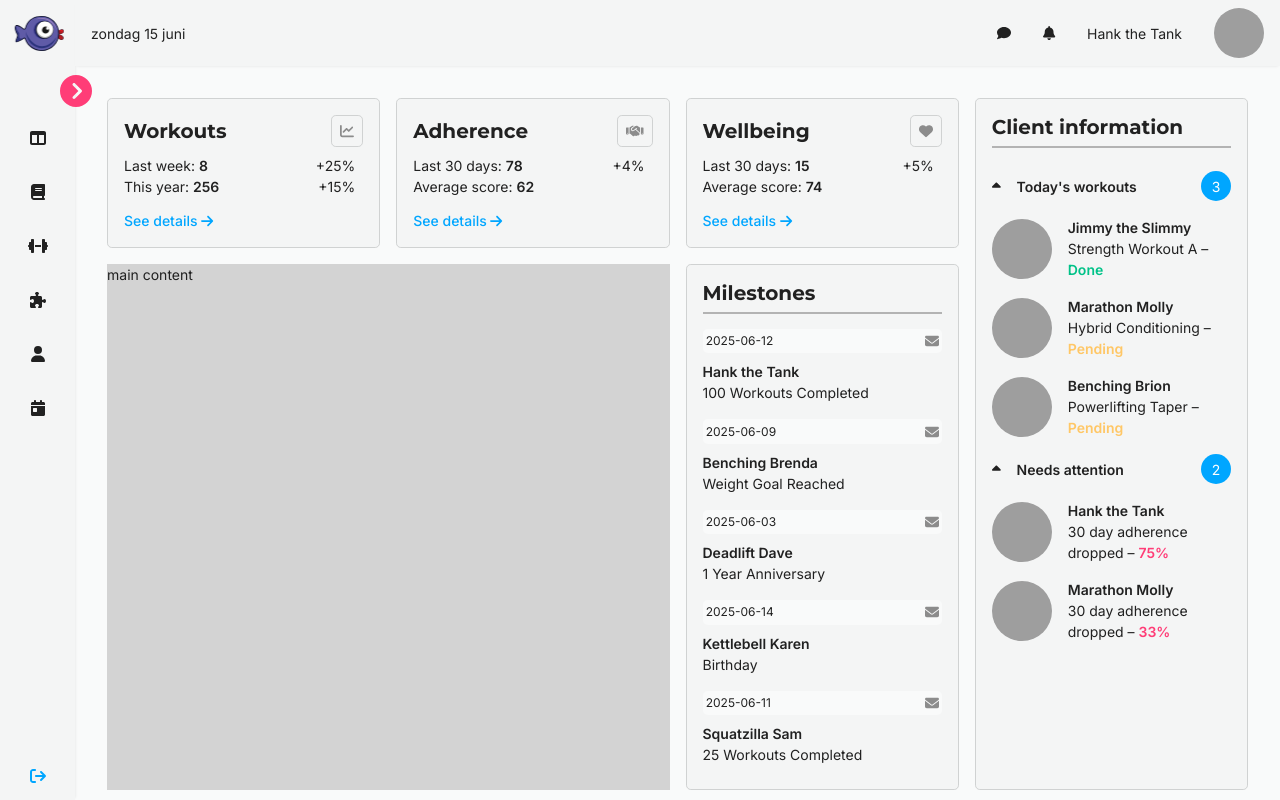
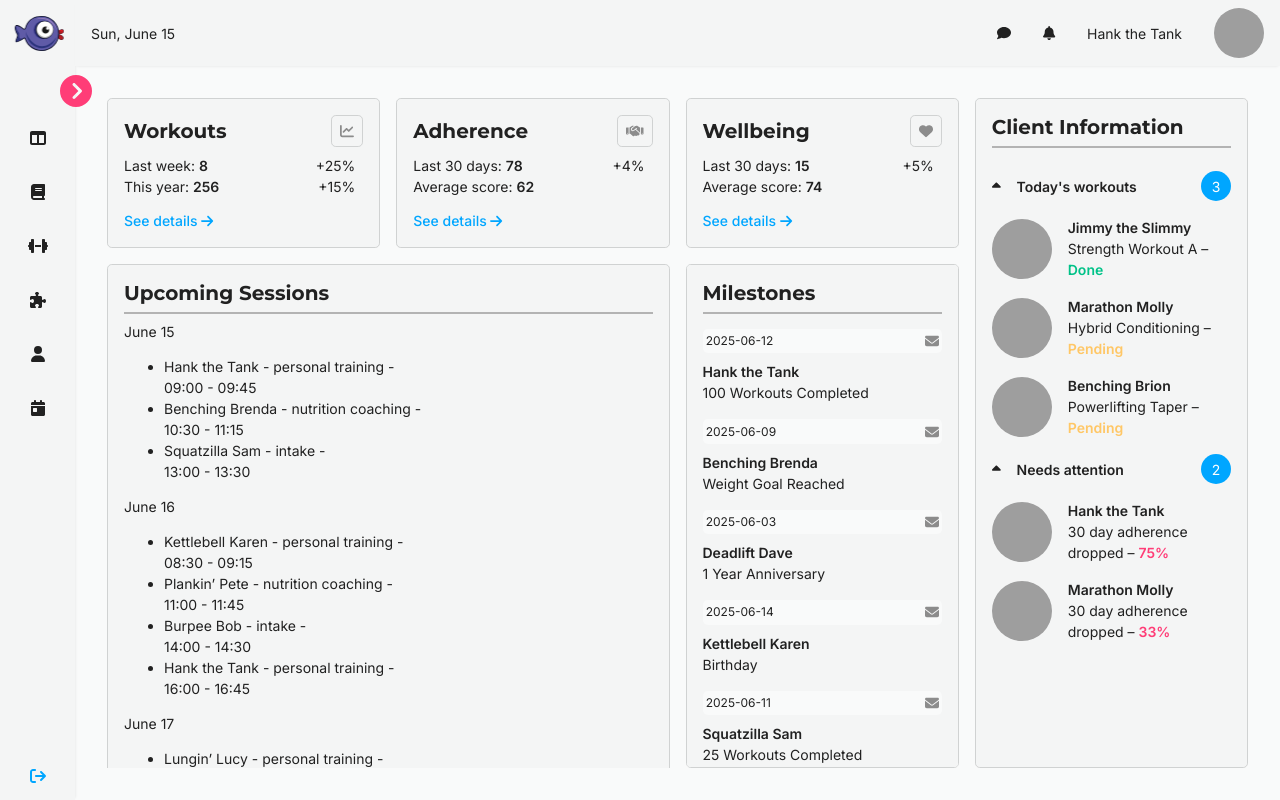
Before and after one commit to sjoerdjansz/eindopdracht-novi-frontend-sjansz, a React (Vite) app: page /dashboard in a window 1280 px wide. Built offline with nearby package versions, Linux system fonts and the light colour scheme; grey boxes are pictures that could not be loaded.

Commit message:
(feat/fix) dashboard base layout almost done. bug fixes

```diff
--- a/src/components/dashboardCard/DashboardCard.jsx
+++ b/src/components/dashboardCard/DashboardCard.jsx
@@ -6,10 +6,12 @@ export function DashboardCard({ title, flexDirection, icon, children }) {
     <div className={styles["dashboard-card"]}>
       <div className={styles["dashboard-card__title-container"]}>
         <h4>{title}</h4>
-        <FontAwesomeIcon
-          icon={icon}
-          className={styles["title-container__icon"]}
-        />
+        {icon && (
+          <FontAwesomeIcon
+            icon={icon}
+            className={styles["title-container__icon"]}
+          />
+        )}
       </div>
       <div
         className={`${styles["dashboard-card__content-container"]} ${flexDirection && styles[flexDirection]}`}
--- a/src/components/dashboardCard/DashboardCard.module.css
+++ b/src/components/dashboardCard/DashboardCard.module.css
@@ -5,10 +5,10 @@
   display: flex;
   flex-direction: column;
   border-radius: 0.3rem;
+  height: 100%;
+  overflow: auto;
   padding: 1rem;
-  height: 100%;
   border: 1px solid var(--color-gray-mediumlight);
-  overflow-y: scroll;
 }
 
 .dashboard-card__title-container {
@@ -46,3 +46,12 @@
 .dashboard-card:hover {
   box-shadow: 0 2px 12px rgba(0, 0, 0, 0.1);
 }
+
+/* Media Queries */
+
+@media (max-width: 768px) {
+  .dashboard-card {
+    max-height: 500px;
+    min-height: 0;
+  }
+}
--- a/src/data/clientData.js
+++ b/src/data/clientData.js
@@ -103,3 +103,119 @@ export const CLIENT_MILESTONES = [
     date: "2025-06-11",
   },
 ];
+
+export const UPCOMING_SESSIONS = [
+  {
+    id: "s001",
+    name: "Hank the Tank",
+    startTime: "2025-06-15T09:00:00",
+    endTime: "2025-06-15T09:45:00",
+    sessionType: "personal training",
+  },
+  {
+    id: "s002",
+    name: "Benching Brenda",
+    startTime: "2025-06-15T10:30:00",
+    endTime: "2025-06-15T11:15:00",
+    sessionType: "nutrition coaching",
+  },
+  {
+    id: "s003",
+    name: "Squatzilla Sam",
+    startTime: "2025-06-15T13:00:00",
+    endTime: "2025-06-15T13:30:00",
+    sessionType: "intake",
+  },
+  {
+    id: "s005",
+    name: "Kettlebell Karen",
+    startTime: "2025-06-16T08:30:00",
+    endTime: "2025-06-16T09:15:00",
+    sessionType: "personal training",
+  },
+  {
+    id: "s006",
+    name: "Plankin’ Pete",
+    startTime: "2025-06-16T11:00:00",
+    endTime: "2025-06-16T11:45:00",
+    sessionType: "nutrition coaching",
+  },
+  {
+    id: "s007",
+    name: "Burpee Bob",
+    startTime: "2025-06-16T14:00:00",
+    endTime: "2025-06-16T14:30:00",
+    sessionType: "intake",
+  },
+  {
+    id: "s008",
+    name: "Hank the Tank",
+    startTime: "2025-06-16T16:00:00",
+    endTime: "2025-06-16T16:45:00",
+    sessionType: "personal training",
+  },
+  {
+    id: "s009",
+    name: "Lungin’ Lucy",
+    startTime: "2025-06-17T09:00:00",
+    endTime: "2025-06-17T09:45:00",
+    sessionType: "personal training",
+  },
+  {
+    id: "s010",
+    name: "Kettlebell Karen",
+    startTime: "2025-06-17T10:30:00",
+    endTime: "2025-06-17T11:00:00",
+    sessionType: "intake",
+  },
+  {
+    id: "s011",
+    name: "Pushup Paul",
+    startTime: "2025-06-17T13:00:00",
+    endTime: "2025-06-17T13:45:00",
+    sessionType: "personal training",
+  },
+
+  {
+    id: "s013",
+    name: "Benching Brenda",
+    startTime: "2025-06-18T08:00:00",
+    endTime: "2025-06-18T08:45:00",
+    sessionType: "personal training",
+  },
+  {
+    id: "s014",
+    name: "Squatzilla Sam",
+    startTime: "2025-06-18T09:30:00",
+    endTime: "2025-06-18T10:00:00",
+    sessionType: "intake",
+  },
+  {
+    id: "s015",
+    name: "Treadmill Tina",
+    startTime: "2025-06-18T12:00:00",
+    endTime: "2025-06-18T12:45:00",
+    sessionType: "personal training",
+  },
+  {
+    id: "s016",
+    name: "Burpee Bob",
+    startTime: "2025-06-18T14:30:00",
+    endTime: "2025-06-18T15:15:00",
+    sessionType: "nutrition coaching",
+  },
+  {
+    id: "s017",
+    name: "Jumpin’ Judy",
+    startTime: "2025-06-19T09:00:00",
+    endTime: "2025-06-19T09:45:00",
+    sessionType: "personal training",
+  },
+  {
+    id: "s018",
+    name: "Pushup Paul",
+    startTime: "2025-06-19T10:30:00",
+    endTime: "2025-06-19T11:00:00",
+    sessionType: "intake",
+  },
+];
--- a/src/layouts/Layout.module.css
+++ b/src/layouts/Layout.module.css
@@ -19,5 +19,13 @@ In de main komt een component die zelf nog een grid (bijv 12 stuks) of flexbox h
   justify-content: center;
   padding: 2rem;
   background-color: var(--color-white);
-  overflow-y: scroll;
+  overflow-y: auto;
 }
+
+/* Media Queries */
+
+@media (max-width: 768px) {
+  .layout {
+    height: 100%;
+  }
+}
--- a/src/pages/dashboard/Dashboard.jsx
+++ b/src/pages/dashboard/Dashboard.jsx
@@ -18,11 +18,40 @@ import { useState } from "react";
 import { ClientWorkoutStatusCard } from "../../components/clientWorkoutStatusCard/ClientWorkoutStatusCard.jsx";
 import { Link } from "react-router-dom";
 import { SmallCardDashContent } from "../../components/smallCardDashContent/SmallCardDashContent.jsx";
-import { CLIENT_MILESTONES } from "../../data/clientData.js";
+import { CLIENT_MILESTONES, UPCOMING_SESSIONS } from "../../data/clientData.js";
+import { getDateTime, getDay } from "../../utils/getDateTime.js";
 
 export function Dashboard() {
   const [toggleCaretWorkout, setToggleCaretWorkout] = useState(true);
   const [toggleCaretAdherence, setToggleCaretAdherence] = useState(true);
+
+  // Deze functie geeft een object terug waarvan de keys de datums zijn en de values de sessions
+  // die bij die datum horen
+  function reduceSessionsData(sessions) {
+    // De acc (accumulator) is een object die wordt gevuld met zelf gekozen waardes.
+    // In dit geval beginnen we op 0.
+    return sessions.reduce((acc, session) => {
+      // we maken een key aan voor het object, in dit geval een datum. Deze maken we met de helper getDay functie
+      const dateObjectKey = getDay(session.startTime);
+
+      // Check of er wel een truthy/true value in de startTime zit
+      if (session.startTime) {
+        // Als er nog geen dateObjectKey is gemaakt op die specifieke accumulator waarde, maak dan een lege array
+        if (!acc[dateObjectKey]) {
+          acc[dateObjectKey] = [];
+        }
+        // Push vervolgens de session (currentValue) in die array.
+        acc[dateObjectKey].push(session);
+      } else {
+        // toon een console warning als er een false of falsey waarde uit de parent if statement komt
+        console.warn("Wrong startTime");
+      }
+
+      // Geef de aangepaste versie van het acc object terug zodat die de volgende iteratie van de reduce
+      // weer aangepast kan worden. Is voor het tussenresultaat.
+      return acc;
+    }, {});
+  }
 
   function handleCaretClick(title) {
     if (title.toLowerCase().includes("attention")) {
@@ -83,7 +112,49 @@ export function Dashboard() {
         </DashboardCard>
       </div>
 
-      <div className={styles["main-content"]}>main content</div>
+      <div className={styles["main-content"]}>
+        <div className={styles["upcoming-sessions-content"]}>
+          <DashboardCard
+            title="Upcoming Sessions"
+            flexDirection="direction-column"
+          >
+            <hr />
+            {/* Object entries geeft een array terug van de key value pairs (de datum string en een array met sessions).
+            Hier kunnen we met .map overheen loopen. We maken middels destructuring variabelen van de array
+            items date en sessions. Had ook zo gekund: const date = entry[0], const sessions = entry[1]
+            Omdat sessions in dit geval ook een array is kunnen we daar weer over loopen om te renderen.
+             */}
+            {Object.entries(reduceSessionsData(UPCOMING_SESSIONS)).map(
+              ([date, sessions]) => {
+                return (
+                  <div key={date}>
+                    <p>{date}</p>
+
+                    <ul>
+                      {sessions.map((session) => {
+                        const date = getDateTime(
+                          session.startTime,
+                          session.endTime,
+                        );
+                        return (
+                          <li key={session.id}>
+                            <p>
+                              {session.name} - {session.sessionType} -
+                            </p>
+                            <p>
+                              {date.start} - {date.end}
+                            </p>
+                          </li>
+                        );
+                      })}
+                    </ul>
+                  </div>
+                );
+              },
+            )}
+          </DashboardCard>
+        </div>
+      </div>
       <div className={styles["milestones-content"]}>
         <DashboardCard title="Milestones" flexDirection="direction-column">
           <hr />
@@ -112,7 +183,7 @@ export function Dashboard() {
       </div>
       <div className={styles["side-content"]}>
         <DashboardCard
-          title="Client information"
+          title="Client Information"
           flexDirection="direction-column"
         >
           <div className={styles["side-content__information-container"]}>
--- a/src/pages/dashboard/Dashboard.module.css
+++ b/src/pages/dashboard/Dashboard.module.css
@@ -4,6 +4,8 @@
   grid-template-rows: 150px 1fr;
   gap: 1rem;
   width: 100%;
+  flex: 1;
+  overflow: scroll;
   grid-template-areas:
     "one two three side"
     "main main milestones side";
@@ -23,7 +25,6 @@
 
 .main-content {
   grid-area: main;
-  background-color: lightgrey;
 }
 
 .milestones-content {
@@ -34,8 +35,12 @@
   grid-area: side;
 }
 
-/* Styling for the children of the card in the parent component since we declare it here */
-/* evt hier */
+.milestones-content,
+.main-content,
+.side-content {
+  overflow: auto;
+  min-height: 0;
+}
 
 /* Media Queries */
 
--- a/src/utils/formatDate.js
+++ b/src/utils/formatDate.js
@@ -1,8 +1,8 @@
 export function formatDate() {
   const options = {
-    weekday: "long",
+    weekday: "short",
     month: "long",
     day: "numeric",
   };
-  return new Date().toLocaleDateString("nl-NL", options);
+  return new Date().toLocaleDateString("default", options);
 }
--- /dev/null
+++ b/src/utils/getDateTime.js
@@ -0,0 +1,25 @@
+export function getDateTime(start, end) {
+  const startHours = new Date(start).getHours().toString().padStart(2, "0");
+  const startMinutes = new Date(start).getMinutes().toString().padStart(2, "0");
+
+  const endHours = new Date(end).getHours().toString().padStart(2, "0");
+  const endMinutes = new Date(end).getMinutes().toString().padStart(2, "0");
+
+  const date = new Date(start).toLocaleString("default", {
+    month: "long",
+    day: "numeric",
+  });
+
+  return {
+    start: `${startHours}:${startMinutes}`,
+    end: `${endHours}:${endMinutes}`,
+    date: date,
+  };
+}
+
+export function getDay(day) {
+  return new Date(day).toLocaleString("default", {
+    month: "long",
+    day: "numeric",
+  });
+}
```
